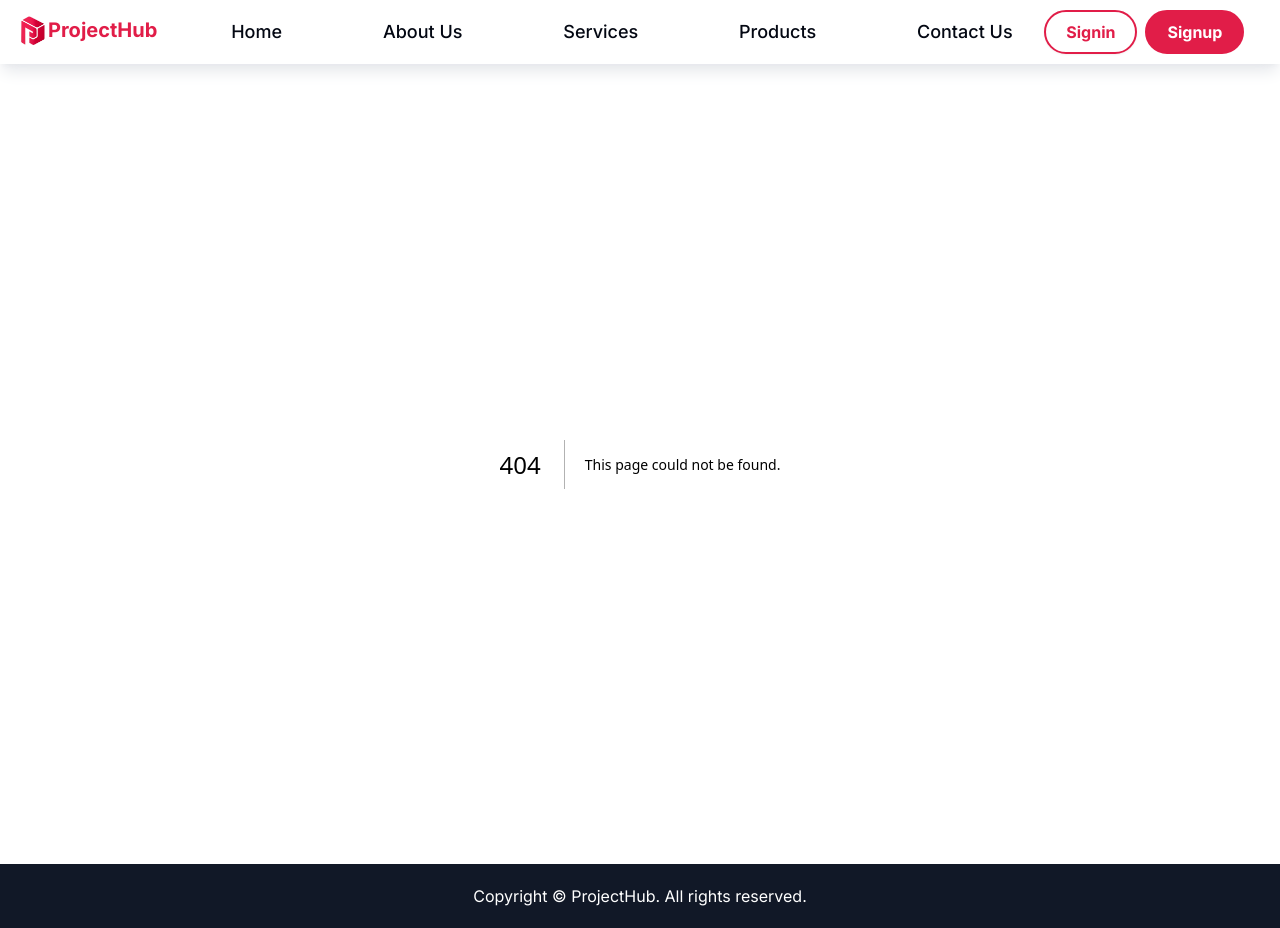
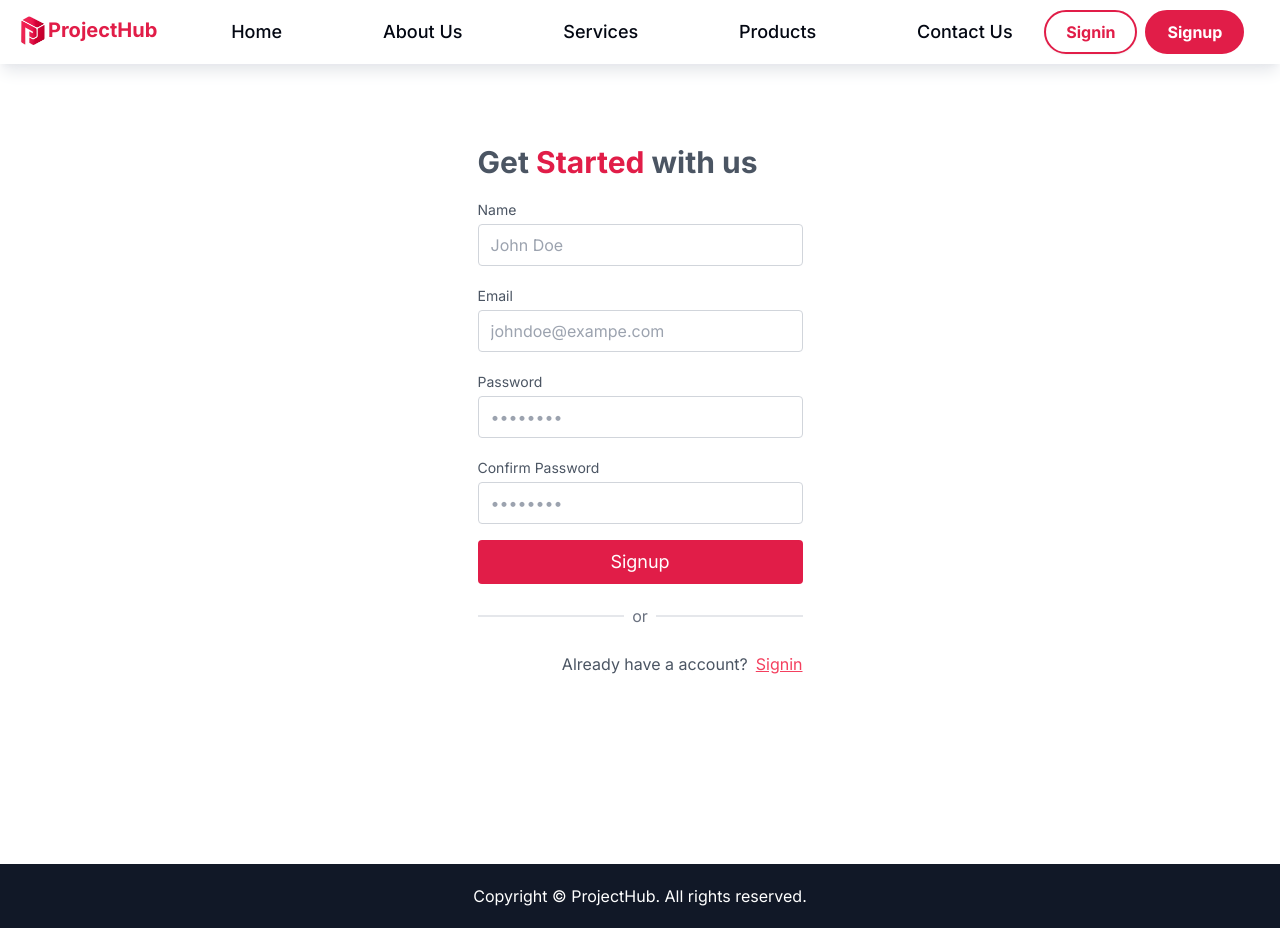
Before and after one commit to sajagsubedi/ProjectHub_Frontend, a Next.js app: page /signup in a window 1280 px wide. Before the commit this address had no page. Built offline with nearby package versions, Linux system fonts and the light colour scheme.

Commit message:
Signup page added

```diff
--- a/src/app/signin/page.tsx
+++ b/src/app/signin/page.tsx
@@ -40,7 +40,7 @@ export default function Page() {
                     </div>
                     <div className="relative mb-4">
                         <label
-                            htmlFor="message"
+                            htmlFor="password"
                             className="leading-7 text-sm text-gray-600"
                         >
                             Password
--- /dev/null
+++ b/src/app/signup/page.tsx
@@ -0,0 +1,102 @@
+"use client"
+import Link from "next/link"
+import {useState} from "react"
+
+export default function Page() {
+  const [formdata,setFormdata]=useState({
+    name:"",
+    email:"",
+    password:"",
+    confpassword:"",
+  })
+  const handleChange=(e:React.ChangeEvent<HTMLInputElement>):void=>{
+    setFormdata((data)=>({...data,[e.target.name]:e.target.value}))
+  }
+    return (
+        <section className="text-gray-600 body-font px-6 pt-20 flex justify-center">
+                <div className="w-full sm:w-[325px] flex flex-col">
+                    <h2 className=" text-2xl md:text-3xl mb-4 font-bold title-font text-left ">
+                        Get <span className="text-rose-600">Started</span> with us
+                    </h2>
+
+                    <div className="relative mb-4">
+                        <label
+                        htmlFor="email"
+                            className="leading-7 text-sm text-gray-600"
+                        >
+                            Name
+                        </label>
+                        <input
+                            type="text"
+                            id="name"
+                            name="name"
+                            value={formdata.name}
+                            onChange={handleChange}
+                            placeholder="John Doe"
+                           className="w-full bg-white rounded border border-gray-300 focus:border-rose-500 focus:ring-2 focus:ring-rose-200 text-base outline-none text-gray-700 py-1 px-3 leading-8 transition-colors duration-200 ease-in-out"
+                        />
+                    </div>
+                    <div className="relative mb-4">
+                        <label
+                        htmlFor="email"
+                            className="leading-7 text-sm text-gray-600"
+                        >
+                            Email
+                        </label>
+                        <input
+                            type="email"
+                            id="email"
+                            name="email"
+                            value={formdata.email}
+                            onChange={handleChange}
+                            placeholder="johndoe@exampe.com"
+                           className="w-full bg-white rounded border border-gray-300 focus:border-rose-500 focus:ring-2 focus:ring-rose-200 text-base outline-none text-gray-700 py-1 px-3 leading-8 transition-colors duration-200 ease-in-out"
+                        />
+                    </div>
+                    <div className="relative mb-4">
+                        <label
+                            htmlFor="password"
+                            className="leading-7 text-sm text-gray-600"
+                        >
+                            Password
+                        </label>
+                        <input
+                            type="password"
+                            id="password"
+                            name="password"
+                            value={formdata.password}
+                            onChange={handleChange}
+                            placeholder="••••••••"
+                            className="w-full bg-white rounded border border-gray-300 focus:border-rose-500 focus:ring-2 focus:ring-rose-200 text-base outline-none text-gray-700 py-1 px-3 leading-8 transition-colors duration-200 ease-in-out"
+                        />
+                    </div>
+
+                    <div className="relative mb-4">
+                        <label
+                            htmlFor="password"
+                            className="leading-7 text-sm text-gray-600"
+                        >
+                            Confirm Password
+                        </label>
+                        <input
+                            type="password"
+                            id="confpassword"
+                            name="confpassword"
+                            value={formdata.confpassword}
+                            onChange={handleChange}
+                            placeholder="••••••••"
+                            className="w-full bg-white rounded border border-gray-300 focus:border-rose-500 focus:ring-2 focus:ring-rose-200 text-base outline-none text-gray-700 py-1 px-3 leading-8 transition-colors duration-200 ease-in-out"
+                        />
+                    </div>
+                    <button className="text-white bg-rose-600 border-0 py-2 px-6 focus:outline-none hover:bg-rose-700 rounded text-lg">
+                        Signup
+                    </button>
+                  <div className="mt-5 flex items-center gap-2 justify-center text-gray-500"><hr className="w-[175px] h-[2px] bg-gray-200" />or<hr className="w-[175px]  h-[2px] bg-gray-200" /></div>
+                   <p className="flex gap-2 justify-end
+                    mt-6">Already have a account?
+                    <Link className="text-rose-500 underline" href="/signin">Signin</Link>
+                    </p>
+                </div>
+        </section>
+    );
+}
--- a/src/components/Header.tsx
+++ b/src/components/Header.tsx
@@ -4,7 +4,7 @@ import Link from "next/link";
 import { MdOutlineSort } from "react-icons/md";
 import { IoClose } from "react-icons/io5";
 import { usePathname } from 'next/navigation'
-
+import Image from "next/image"
 
 type NavLinkPropType = {
     route: String,
@@ -37,7 +37,7 @@ export default function Header() {
         <>
             <nav className="bg-white flex items-center justify-between px-4 py-1 box-border gap-4 sticky top-0  h-16 z-[99] shadow-lg shadow-gray-200 ">
                 <Link className="flex" href="/">
-                    <img src="/logo.png" className="h-8 w-8" alt="logo"/>
+                    <Image src="/logo.png" className="h-8 w-8" alt="logo" width={30} height={30}/>
                     <h1 className="text-xl font-bold text-rose-600">ProjectHub</h1>
                 </Link>
                 <div className={`md:w-[85%] lg:w-[70%] md:flex justify-between md:py-1 md:h-full items-center md:static md:flex-row overflow-hidden md:overflow-visible md:px-3 fixed flex-col h-[100vh] transition-all duration-500 delay-0 w-0  ${navActive ? "w-60" : ""
```
